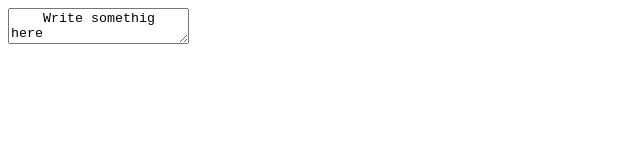
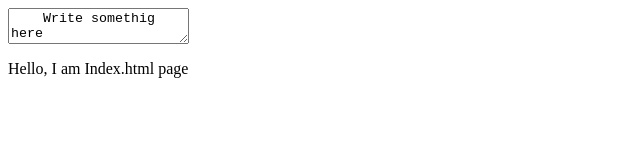
Before and after one commit to Mali750/local-repo, a plain HTML site: page index.html in a window 1280 px wide. Shown: the whole page, without its empty margins (0-640 px from the left). Drawn offline with Linux system fonts and the light colour scheme.

Commit message:
This Is very simple change

```diff
--- a/index.html
+++ b/index.html
@@ -1,3 +1,4 @@
 <Textarea>
     Write somethig here
 </Textarea>
+<p>Hello, I am Index.html page<p>
```
